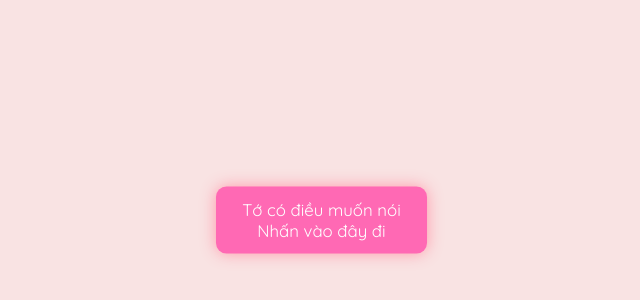
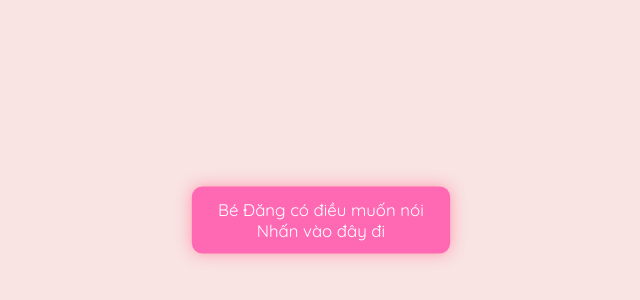
Before and after one commit to lmlmdf404/happybirthdaybeBaoNhu, a plain HTML site: page chu/index.html in a window 1280 px wide. Shown: the part 180-480 px from the top of the page, without its empty margins (319-959 px from the left). Drawn offline with Linux system fonts and the light colour scheme.

Commit message:
index.html

```diff
--- a/chu/index.html
+++ b/chu/index.html
@@ -16,7 +16,7 @@
 
   <div id="intro" class="active">
     <button id="startBtn">
-      Tớ có điều muốn nói<br/>Nhấn vào đây đi
+      Bé Đăng có điều muốn nói<br/>Nhấn vào đây đi
     </button>
   </div>
 
```
